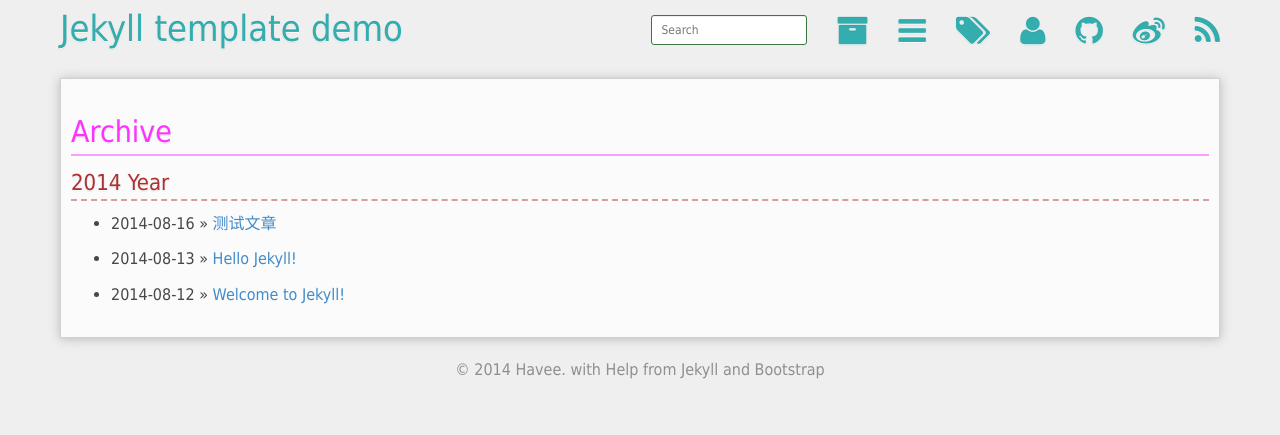
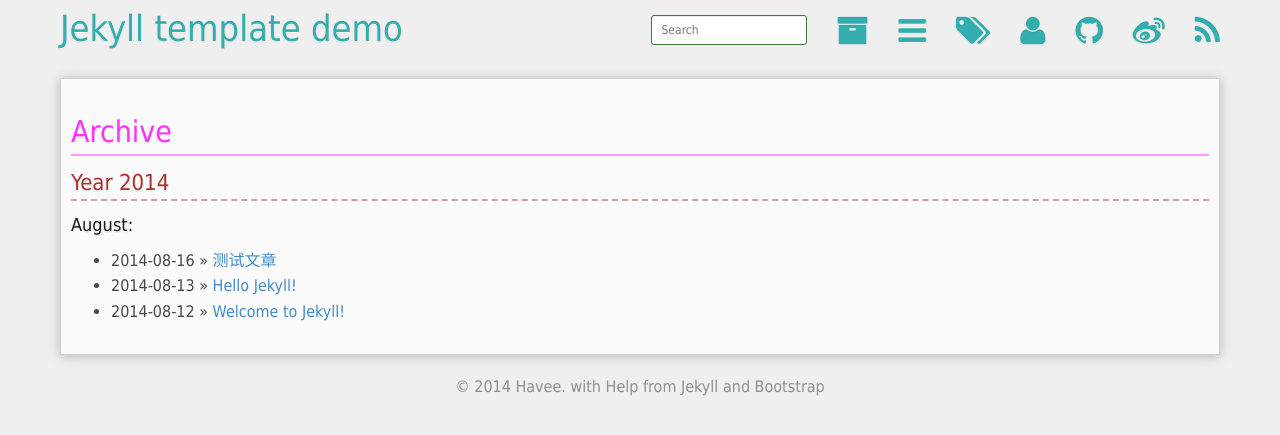
Before and after one commit to tgist/tgist.github.io, a Jekyll site: the page built from archive.html, in a window 1280 px wide. Shown: the top 435 px of the page. Built offline with Jekyll 4.4.1, drawn with Linux system fonts in a browser that asks for light colours; Markdown is read by kramdown in place of the engine named in the settings.

Commit message:
update archive.html

```diff
--- a/archive.html
+++ b/archive.html
@@ -3,11 +3,34 @@ title: Archive
 layout: page
 ---
 
-  {% for post in site.posts %}
-      {% capture year %}{{ post.date | date: '%Y' }}{% endcapture %}
-      {% capture nyear %}{{ post.next.date | date: '%Y' }}{% endcapture %}
-      {% if year != nyear %}
-        <h4>{{ post.date | date: '%Y' }} Year</h4>
-      {% endif %}
-    <ul><li>{{ post.date | date:"%Y-%m-%d" }} &raquo; <a href="{{ post.url }}">{{ post.title }}</a></li></ul>
-  {% endfor %}
+{% for post in site.posts %}
+    {% capture year %}{{ post.date | date: "%Y" }}{% endcapture %}
+    {% capture month %}{{ post.date | date: "%B" }}{% endcapture %}
+    {% capture nyear %}{{ post.previous.date | date: "%Y" }}{% endcapture %}
+    {% capture nmonth %}{{ post.previous.date | date: "%B" }}{% endcapture %}
+
+    {% if forloop.first %}
+      <h4>Year {{ year }}</h4>
+      <h5>{{ month }}:</h5>
+      <ul>
+    {% endif %}
+
+    <li><span>{{ post.date | date: "%Y-%m-%d" }}</span> &raquo; <a href="{{ BASE_PATH }}{{ post.url }}">{{ post.title }}</a></li>
+
+    {% if forloop.last %}
+      </ul>
+    {% else %}
+        {% if year != nyear %}
+          </ul>
+          <h4>Year {{ nyear }}</h4>
+          <h5>{{ nmonth }}:</h5>
+          <ul>
+        {% else %}
+            {% if month != nmonth %}
+              </ul>
+              <h5>{{ nmonth }}:</h5>
+              <ul>
+            {% endif %}
+        {% endif %}
+    {% endif %}
+{% endfor %}
```
